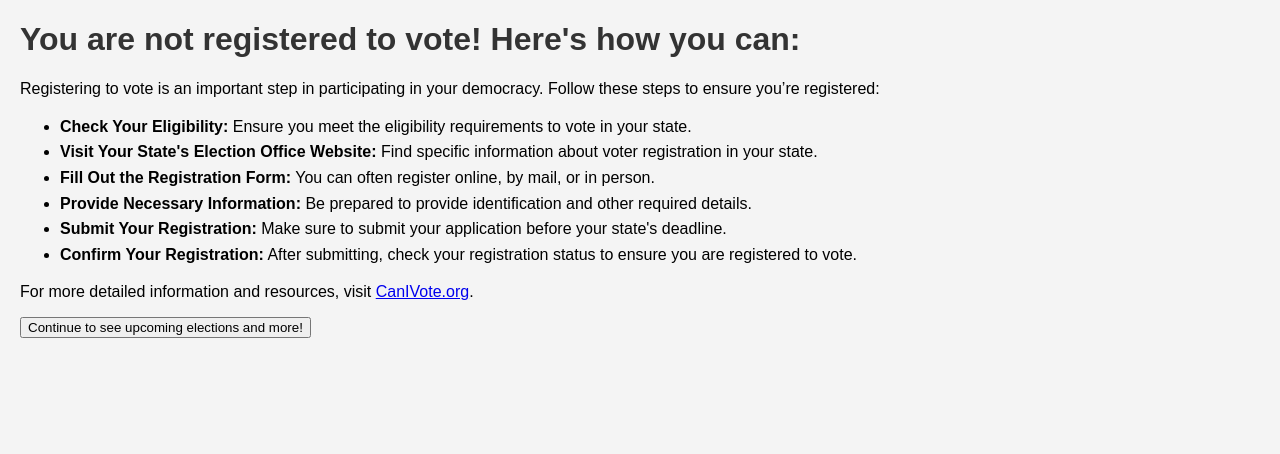
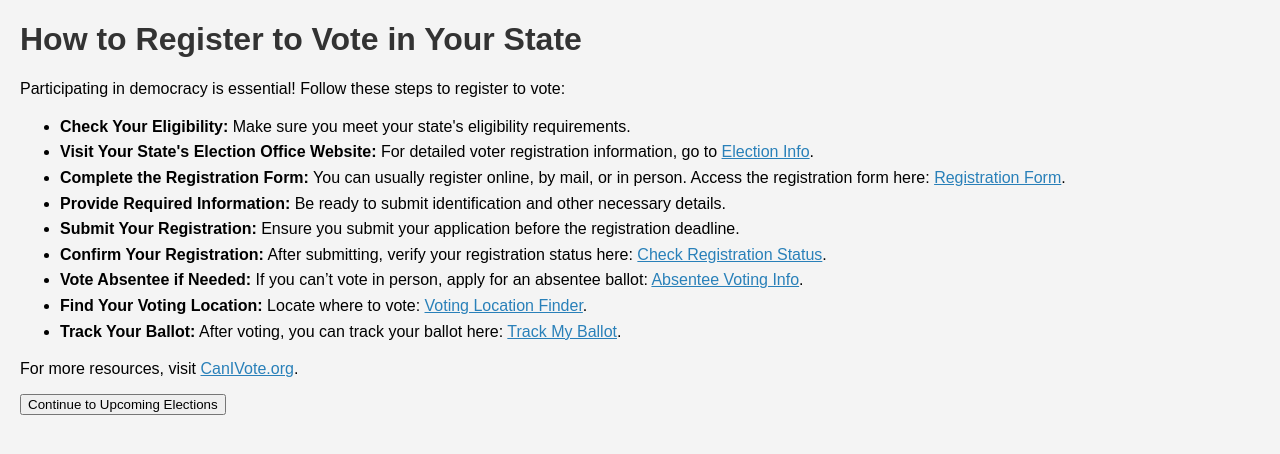
Before and after one commit to dorothycrow/steelhacks2024, a Flask app: page /register in a window 1280 px wide. Shown: the top 454 px of the page. Run offline with Flask 3, Linux system fonts and the light colour scheme; data that the repository does not hold is empty.

Commit message:
register page

```diff
--- a/app.py
+++ b/app.py
@@ -116,7 +116,10 @@ def submit_signup():
 
 @app.route('/register')
 def register():
-    return render_template('register.html')
+    election = get_upcoming_elections()
+    election = election.get('state')
+    election_body = election[0]['electionAdministrationBody']
+    return render_template('register.html', election_body=election_body)
 
 @app.route('/elections')
 def elections():
--- a/templates/register.html
+++ b/templates/register.html
@@ -3,7 +3,7 @@
 <head>
     <meta charset="UTF-8">
     <meta name="viewport" content="width=device-width, initial-scale=1.0">
-    <title>How to Register </title>
+    <title>How to Register to Vote</title>
     <style>
         body {
             font-family: Arial, sans-serif;
@@ -16,21 +16,26 @@
         ul {
             line-height: 1.6;
         }
+        a {
+            color: #2980b9;
+        }
     </style>
 </head>
 <body>
-    <h1>You are not registered to vote! Here's how you can:</h1>
-    <p>Registering to vote is an important step in participating in your democracy. Follow these steps to ensure you’re registered:</p>
+    <h1>How to Register to Vote in Your State</h1>
+    <p>Participating in democracy is essential! Follow these steps to register to vote:</p>
     <ul>
-        <li><strong>Check Your Eligibility:</strong> Ensure you meet the eligibility requirements to vote in your state.</li>
-        <li><strong>Visit Your State's Election Office Website:</strong> Find specific information about voter registration in your state.</li>
-        <li><strong>Fill Out the Registration Form:</strong> You can often register online, by mail, or in person.</li>
-        <li><strong>Provide Necessary Information:</strong> Be prepared to provide identification and other required details.</li>
-        <li><strong>Submit Your Registration:</strong> Make sure to submit your application before your state's deadline.</li>
-        <li><strong>Confirm Your Registration:</strong> After submitting, check your registration status to ensure you are registered to vote.</li>
+        <li><strong>Check Your Eligibility:</strong> Make sure you meet your state's eligibility requirements.</li>
+        <li><strong>Visit Your State's Election Office Website:</strong> For detailed voter registration information, go to <a href="{{ election_body['electionInfoUrl'] }}" target="_blank">Election Info</a>.</li>
+        <li><strong>Complete the Registration Form:</strong> You can usually register online, by mail, or in person. Access the registration form here: <a href="{{ election_body['electionRegistrationUrl'] }}" target="_blank">Registration Form</a>.</li>
+        <li><strong>Provide Required Information:</strong> Be ready to submit identification and other necessary details.</li>
+        <li><strong>Submit Your Registration:</strong> Ensure you submit your application before the registration deadline.</li>
+        <li><strong>Confirm Your Registration:</strong> After submitting, verify your registration status here: <a href="{{ election_body['electionRegistrationConfirmationUrl'] }}" target="_blank">Check Registration Status</a>.</li>
+        <li><strong>Vote Absentee if Needed:</strong> If you can’t vote in person, apply for an absentee ballot: <a href="{{ election_body['absenteeVotingInfoUrl'] }}" target="_blank">Absentee Voting Info</a>.</li>
+        <li><strong>Find Your Voting Location:</strong> Locate where to vote: <a href="{{ election_body['votingLocationFinderUrl'] }}" target="_blank">Voting Location Finder</a>.</li>
+        <li><strong>Track Your Ballot:</strong> After voting, you can track your ballot here: <a href="{{ election_body['ballotInfoUrl'] }}" target="_blank">Track My Ballot</a>.</li>
     </ul>
-    <p>For more detailed information and resources, visit <a href="https://www.canivote.org/" target="_blank">CanIVote.org</a>.</p>
-    <button onclick="location.href='{{ url_for('elections') }}'">Continue to see upcoming elections and more!</button>
-
+    <p>For more resources, visit <a href="https://www.canivote.org/" target="_blank">CanIVote.org</a>.</p>
+    <button onclick="location.href='{{ url_for('elections') }}'">Continue to Upcoming Elections</button>
 </body>
 </html>
```
Also changed, not shown: voter2.db.
